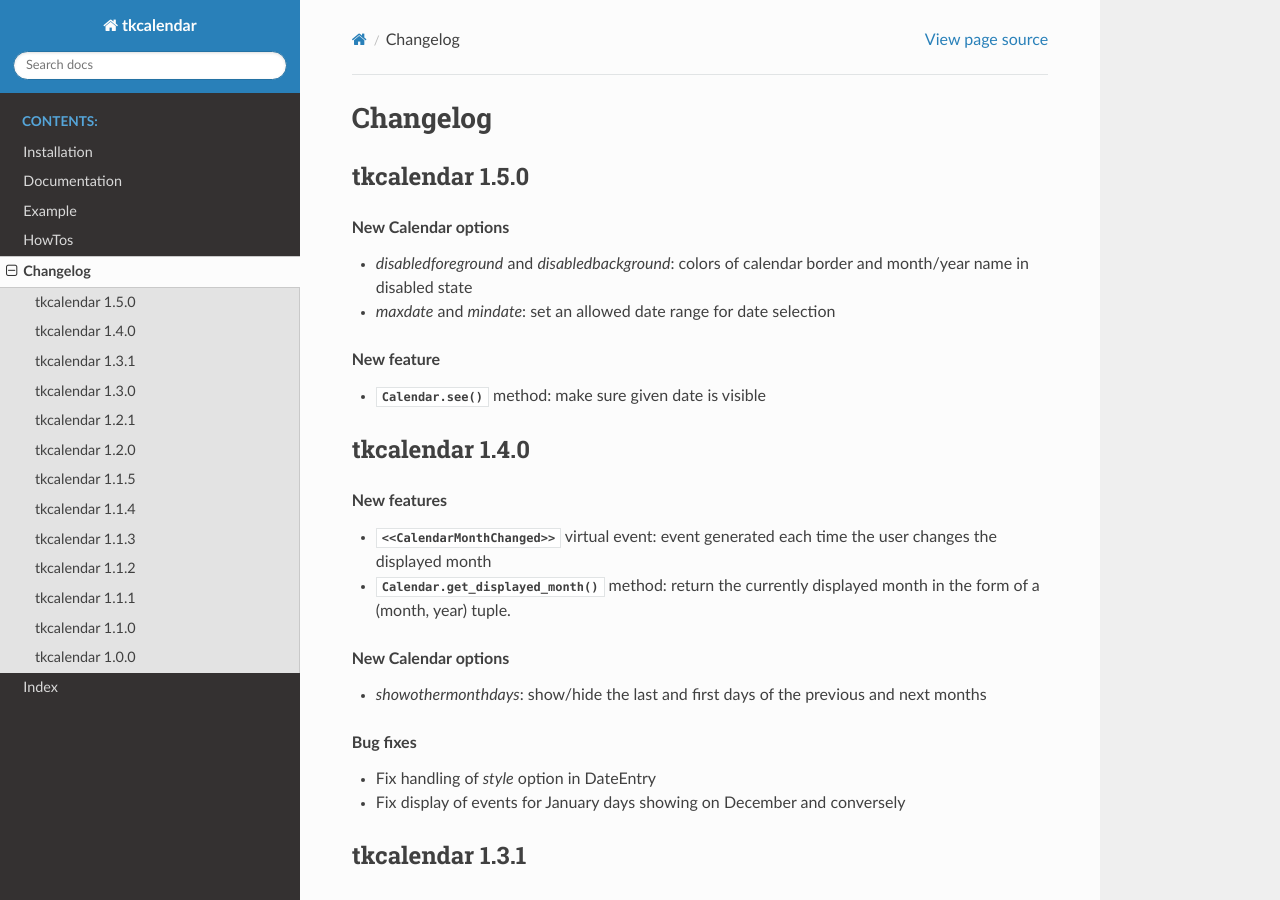
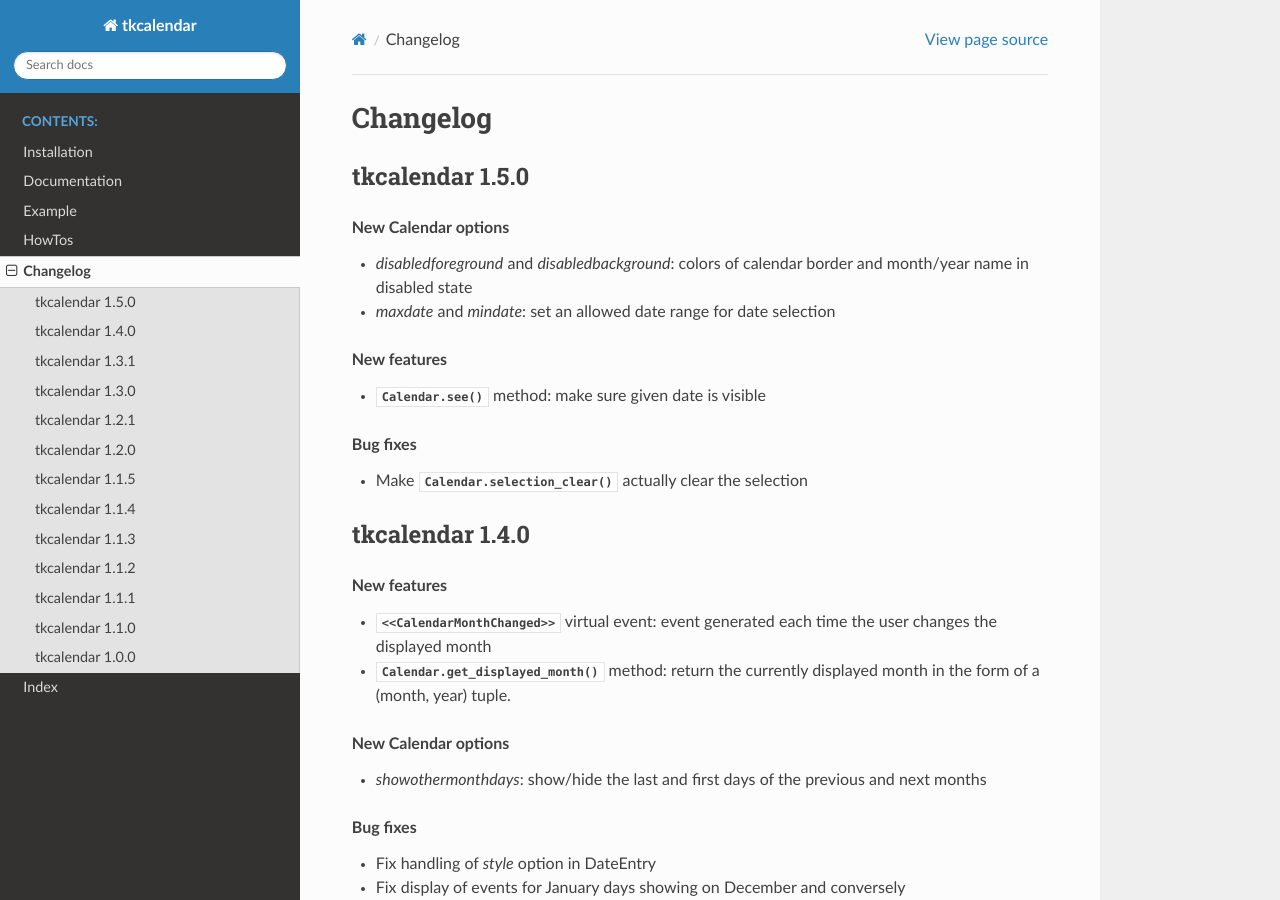
Before and after one commit to j4321/tkcalendar, a Sphinx documentation site: the page built from docs/changelog.rst, in a window 1280 px wide and 900 px high. Built offline with Sphinx 7.4.7 and the Read the Docs theme 2.0.0, drawn with Linux system fonts in a browser that asks for light colours.

Commit message:
Update README and changelog

```diff
--- a/docs/changelog.rst
+++ b/docs/changelog.rst
@@ -13,9 +13,14 @@ tkcalendar 1.5.0
 
 - *maxdate* and *mindate*: set an allowed date range for date selection
 
-.. rubric:: New feature
+.. rubric:: New features
 
-* :meth:`Calendar.see` method: make sure given date is visible
+- :meth:`Calendar.see` method: make sure given date is visible
+
+.. rubric:: Bug fixes
+
+- Make :meth:`Calendar.selection_clear` actually clear the selection
+
 
 tkcalendar 1.4.0
 ----------------
```
Also changed, not shown: README.rst (+12 -2 lines).
